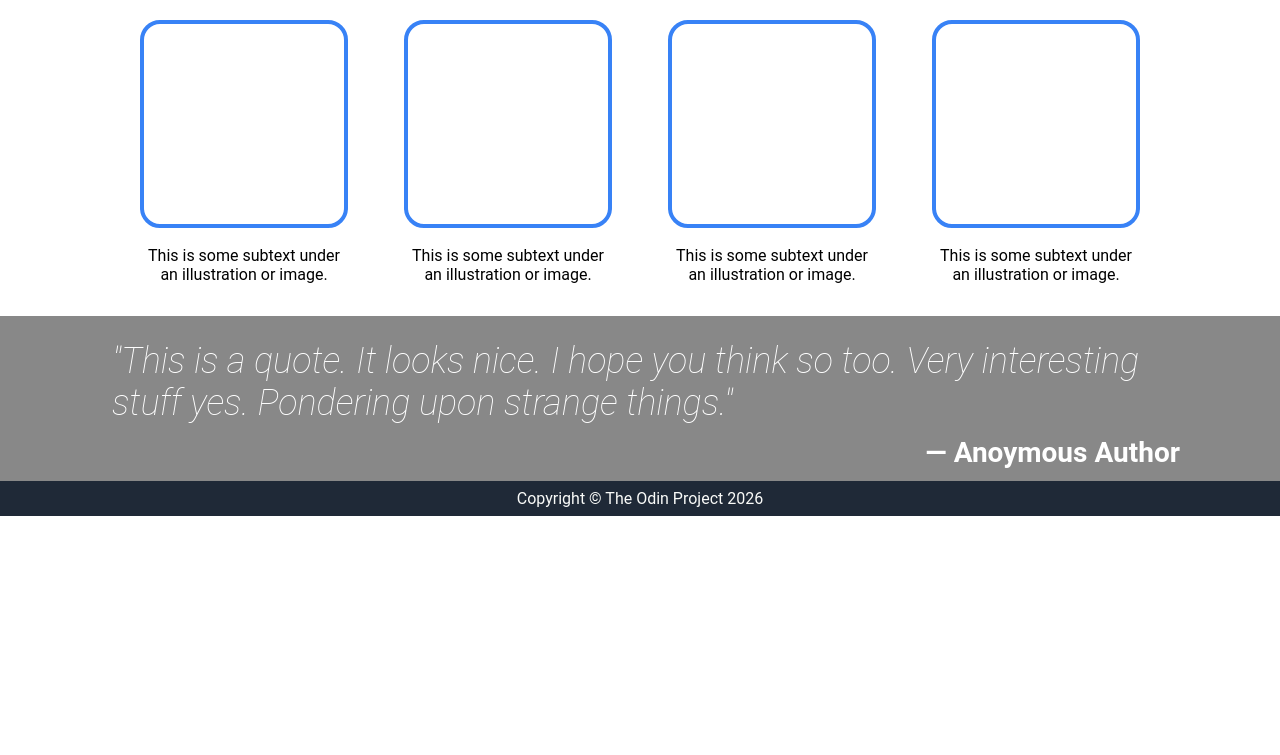
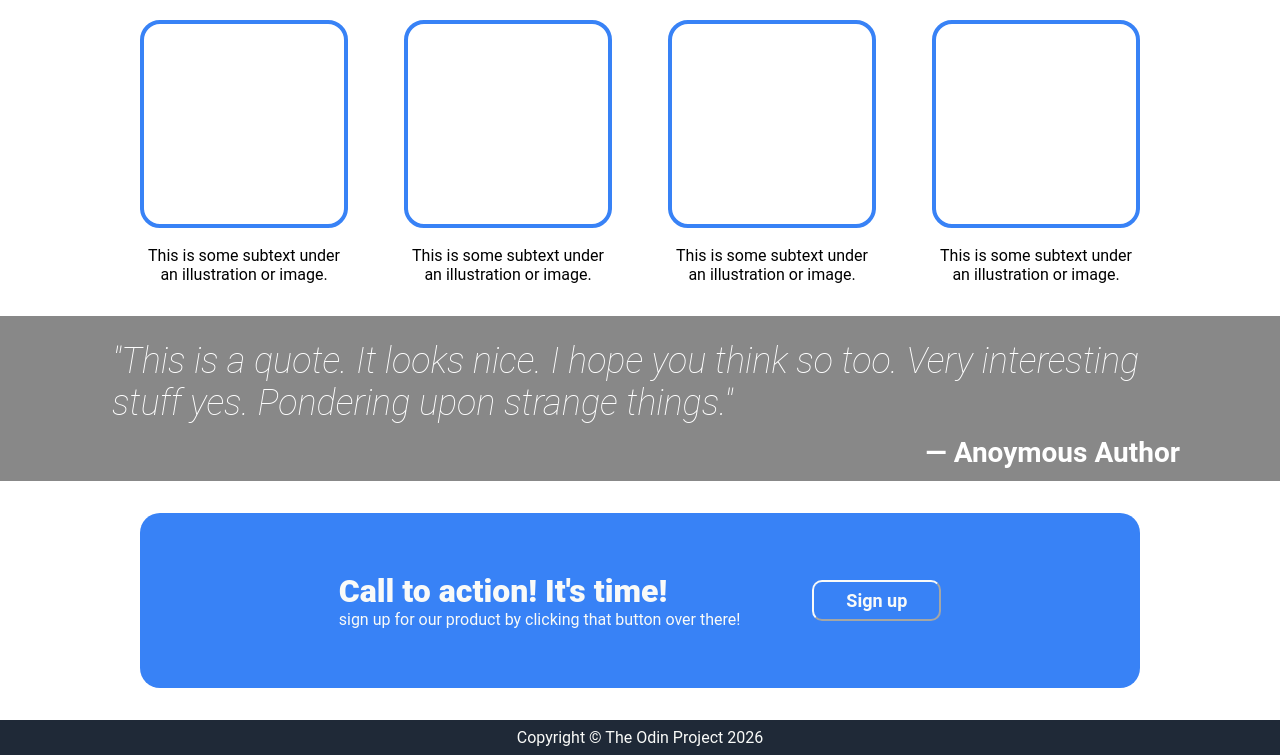
Before and after one commit to DeltaK-sudo/LandingPage, a plain HTML site: page index.html in a window 1280 px wide. Shown: the part 553-1308 px from the top of the page. Before the commit the page ends 1069 px from the top, so only its background shows below. Drawn offline with Linux system fonts and the light colour scheme.

Commit message:
added call to action section, finished basic outline, minor adjustments to positioning

```diff
--- a/index.html
+++ b/index.html
@@ -58,7 +58,13 @@
     </div>
 
     <div class="action">
-
+        <div class="main">
+            <div class="text">
+                <div class="big">Call to action! It's time!</div>
+                <div class="small">sign up for our product by clicking that button over there!</div>
+            </div>
+            <button>Sign up</button>
+        </div>
     </div>
 
     <div class="footer">
--- a/style.css
+++ b/style.css
@@ -7,6 +7,7 @@ body {
     flex-direction:column;
     margin:0;
     min-height:100vh;
+    justify-content:space-between;
 }
 
 .header {
@@ -44,6 +45,8 @@ ul.links{
 
     background-color:#1F2937;
     padding: 48px 125px;
+    flex: 1 0 auto;
+    max-height: 500px;
 }
 .hero{
     display:flex;
@@ -74,12 +77,14 @@ ul.links{
     font-size: 18px;
     color: #E5E7EB;
 }
-.hero button{
+.hero button, .main button{
     background-color:#3882F6;
     border-radius: 10px;
     padding: 8px 32px;;
     font-weight:bold;
 }
+
+
 
 .quote{
     background-color: #888888;
@@ -87,6 +92,9 @@ ul.links{
     padding: 12px 100px;
     display:flex;
     flex-direction:column;
+    justify-content: center;
+    flex: 1 1 auto;
+    max-height:200px;
 }
 .quote p{
     font-size:36px;
@@ -103,6 +111,8 @@ ul.links{
     margin: 0;
     padding: 0;
 }
+
+
 
 .gridsec{
     display: flex;
@@ -136,11 +146,42 @@ ul.links{
     flex-shrink: 0;
 }
 
+
+
+.action {
+    padding: 32px 128px;
+}
+.main{
+    background: #3882F6;
+    margin: auto;
+    width: 1000px;
+    height: 175px;
+    border-radius: 20px;
+    padding: 8px 72px;
+    display:flex;
+    justify-content: center;
+    align-items: center;
+    gap: 72px;
+    box-sizing: border-box;
+    flex-shrink: 0;
+}
+.text{
+    color: #F9FAF8;
+}
+.text .big{
+    font-size: 32px;
+    font-weight:900;
+
+}
 .footer{
     background-color:#1F2937;
     color: #F9FAF8;
     text-align:center;
     padding: 8px;
-    margin-top: auto;
     margin-bottom: 0;
 }
+.main button {
+    color: #F9FAF8;
+    border-color: #F9FAF8;
+    font-size: 18px;
+}
```
